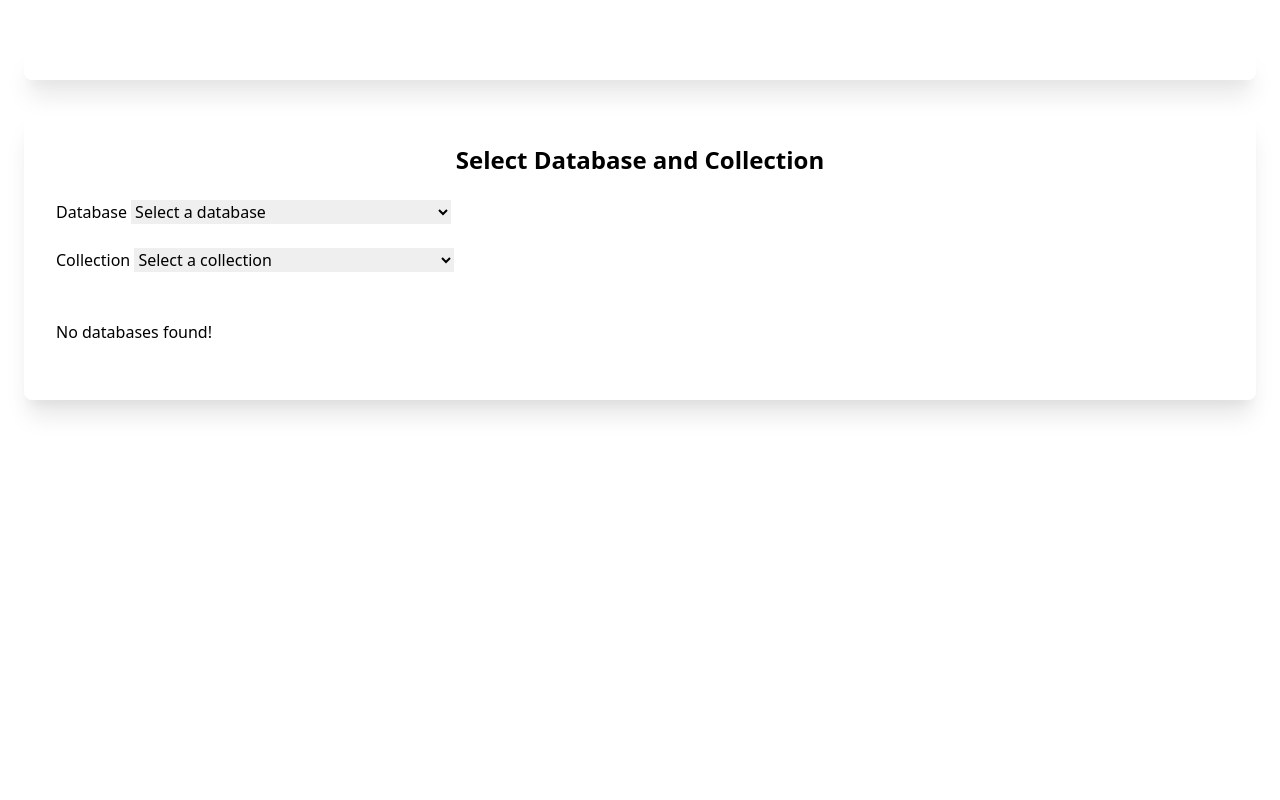
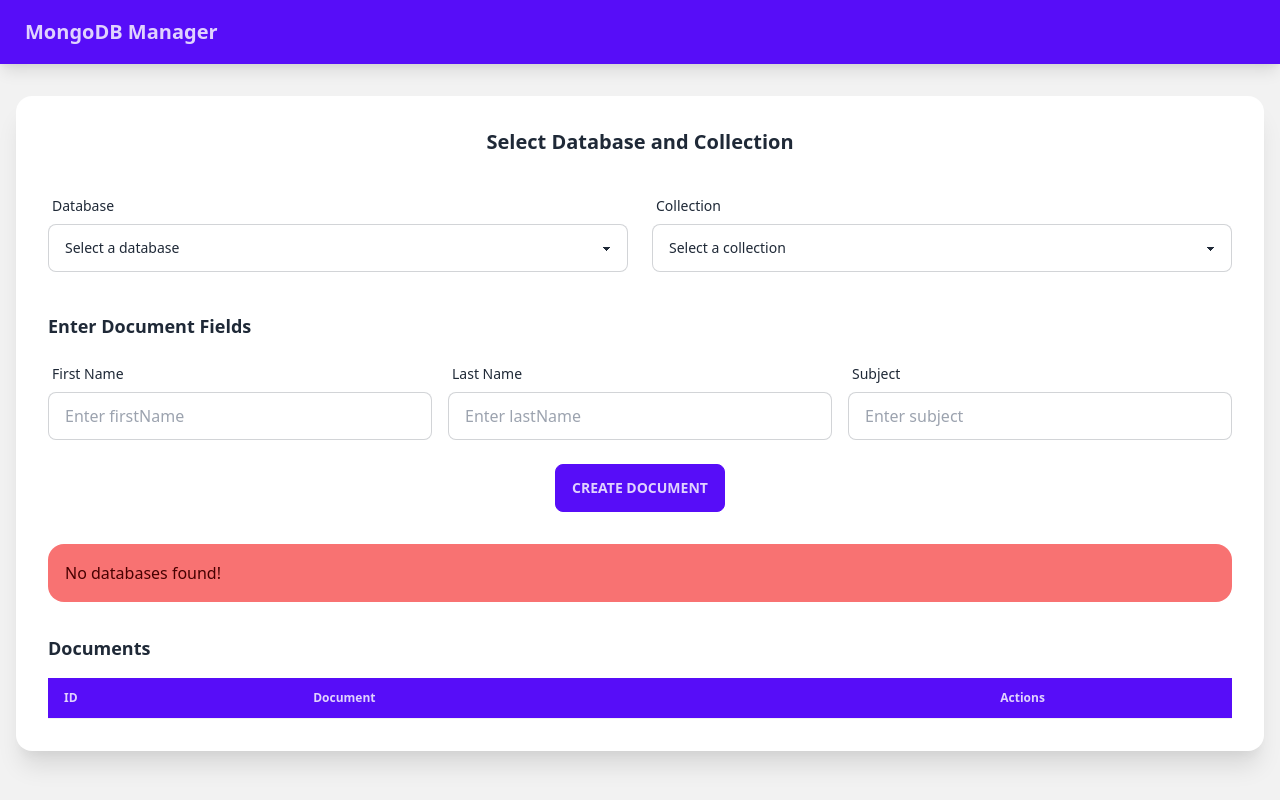
Before and after one commit to evadalcin/dbNoSQLDashboards, a Flask app: page / in a window 1280 px wide. Run offline with Flask 3, Linux system fonts and the light colour scheme; data that the repository does not hold is empty; some libraries are stand-ins or nearby versions.

Commit message:
Update index.html

```diff
--- a/templates/index.html
+++ b/templates/index.html
@@ -1,66 +1,87 @@
 <!DOCTYPE html>
-<html lang="en">
+<html lang="en" data-theme="light">
 <head>
     <meta charset="UTF-8">
     <meta name="viewport" content="width=device-width, initial-scale=1.0">
     <title>MongoDB Manager</title>
-    <link href="https://cdn.jsdelivr.net/npm/tailwindcss@2.2.19/dist/tailwind.min.css" rel="stylesheet" />
-    <script src="https://cdn.jsdelivr.net/npm/daisyui@3.9.2/dist/full.js"></script>
+    <link href="https://cdn.jsdelivr.net/npm/daisyui@3.9.2/dist/full.css" rel="stylesheet">
+    <link href="https://cdn.jsdelivr.net/npm/tailwindcss@2.2.19/dist/tailwind.min.css" rel="stylesheet">
 </head>
-<body class="bg-base-200">
-
-    <div class="container mx-auto px-6 py-12">
-        <div class="navbar bg-primary text-white mb-8 shadow-xl rounded-lg">
+<body class="min-h-screen bg-base-200">
+<div class="navbar bg-primary text-primary-content shadow-lg">
     <div class="flex-1">
-                <span class="text-2xl font-bold">MongoDB Manager</span>
+        <span class="btn btn-ghost normal-case text-xl">MongoDB Manager</span>
     </div>
 </div>
 
-        <div class="card bg-base-100 shadow-xl p-8 rounded-lg">
-            <h2 class="text-2xl font-semibold mb-6 text-center">Select Database and Collection</h2>
+<div class="container mx-auto px-4 py-8">
+    <div class="card bg-base-100 shadow-xl">
+        <div class="card-body">
+            <h2 class="card-title text-center justify-center mb-6">Select Database and Collection</h2>
 
-            <div class="form-control mb-6">
+            <div class="grid grid-cols-1 md:grid-cols-2 gap-6 mb-8">
+                <div class="form-control">
                     <label class="label">
-                    <span class="label-text">Database</span>
+                        <span class="label-text font-medium">Database</span>
                     </label>
-                <select id="databaseSelect" class="select select-bordered w-full max-w-xs">
+                    <select id="databaseSelect" class="select select-bordered w-full">
                         <option value="">Select a database</option>
                     </select>
                 </div>
 
-            <div class="form-control mb-6">
+                <div class="form-control">
                     <label class="label">
-                    <span class="label-text">Collection</span>
+                        <span class="label-text font-medium">Collection</span>
                     </label>
-                <select id="collectionSelect" class="select select-bordered w-full max-w-xs">
+                    <select id="collectionSelect" class="select select-bordered w-full">
                         <option value="">Select a collection</option>
                     </select>
                 </div>
+            </div>
 
-            <div id="fieldsContainer" class="hidden mb-6">
-                <h3 class="text-xl font-semibold mb-4">Enter Document Fields</h3>
-                <div id="fieldsList" class="space-y-4">
+            <div id="fieldsContainer">
+                <h3 class="text-lg font-semibold mb-4">Enter Document Fields</h3>
+                <div class="grid grid-cols-1 md:grid-cols-3 gap-4 mb-6">
+                    <div class="form-control">
+                        <label class="label">
+                            <span class="label-text">First Name</span>
+                        </label>
+                        <input type="text" id="firstName" placeholder="Enter firstName" class="input input-bordered"/>
+                    </div>
+                    <div class="form-control">
+                        <label class="label">
+                            <span class="label-text">Last Name</span>
+                        </label>
+                        <input type="text" id="lastName" placeholder="Enter lastName" class="input input-bordered"/>
+                    </div>
+                    <div class="form-control">
+                        <label class="label">
+                            <span class="label-text">Subject</span>
+                        </label>
+                        <input type="text" id="subject" placeholder="Enter subject" class="input input-bordered"/>
                     </div>
                 </div>
 
-            <div class="flex gap-4 mb-6 justify-center">
-                <button id="createDocumentBtn" class="btn btn-primary w-full max-w-xs hidden hover:bg-primary-focus">Create Document</button>
-                <button id="updateDocumentBtn" class="btn btn-warning w-full max-w-xs hidden hover:bg-warning-focus">Update Document</button>
-                <button id="deleteDocumentBtn" class="btn btn-error w-full max-w-xs hidden hover:bg-error-focus">Delete Document</button>
+                <div class="flex flex-col sm:flex-row gap-4 justify-center mb-6">
+                    <button id="createDocumentBtn" class="btn btn-primary">Create Document</button>
+                    <button id="updateDocumentBtn" class="btn btn-warning hidden">Update Document</button>
+                    <button id="deleteDocumentBtn" class="btn btn-error hidden">Delete Document</button>
+                </div>
             </div>
 
             <div id="error" class="alert alert-error hidden mb-6">
                 <span id="errorMessage"></span>
             </div>
 
-            <div id="documentsTable" class="hidden">
+            <div id="documentsTable">
                 <h3 class="text-lg font-semibold mb-4">Documents</h3>
-                <table class="table table-zebra w-full rounded-lg shadow-md">
-                    <thead class="bg-primary text-white">
+                <div class="overflow-x-auto">
+                    <table class="table table-zebra w-full">
+                        <thead>
                         <tr>
-                            <th>ID</th>
-                            <th>Document</th>
-                            <th>Actions</th>
+                            <th class="bg-primary text-primary-content">ID</th>
+                            <th class="bg-primary text-primary-content">Document</th>
+                            <th class="bg-primary text-primary-content text-center">Actions</th>
                         </tr>
                         </thead>
                         <tbody id="documentsBody">
@@ -68,9 +89,11 @@
                     </table>
                 </div>
             </div>
+        </div>
+    </div>
 
-        <div id="loading" class="flex justify-center p-4 hidden">
-            <span class="loading loading-spinner loading-lg"></span>
+    <div id="loading" class="fixed inset-0 bg-black bg-opacity-50 items-center justify-center hidden">
+        <span class="loading loading-spinner loading-lg text-primary"></span>
     </div>
 </div>
 
```
Lines whose indentation alone changed are shown as unchanged.
